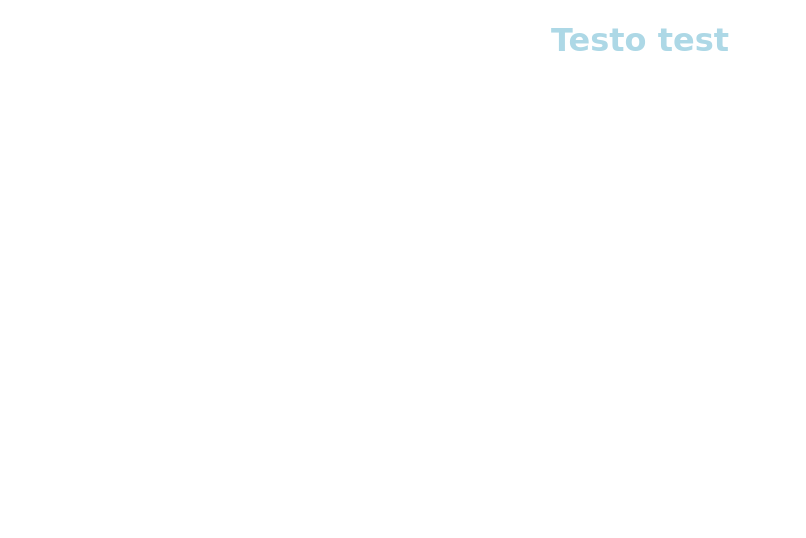
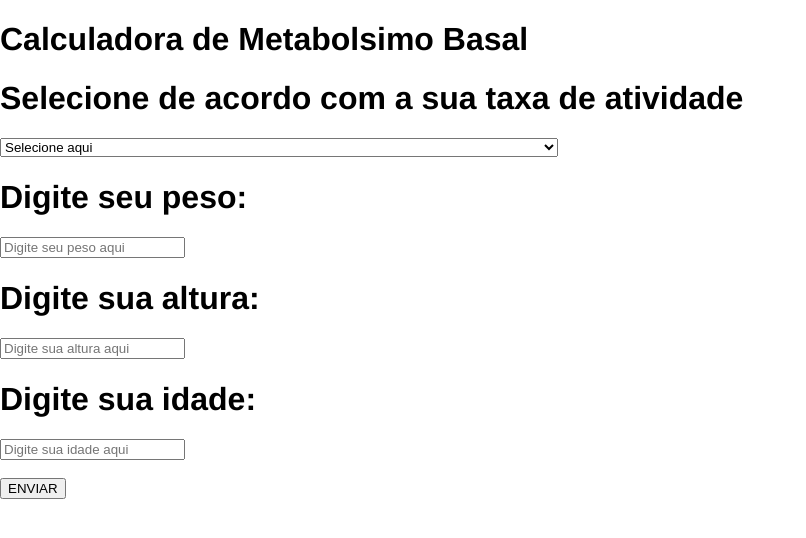
Before and after one commit to RichardKauan/ProjectDouble, a website: page www/index.html in a window 1280 px wide. Shown: the whole page, without its empty margins (0-806 px from the left). Drawn offline with Linux system fonts and the light colour scheme; files whose address does not match are found by name.

Commit message:
HTML quase pronto

```diff
--- a/www/css/style.css
+++ /dev/null
@@ -1,5 +0,0 @@
-h1{
-  text-align: center;
-  font-family: cursive;
-  color: lightblue;
-}
--- a/www/index.html
+++ b/www/index.html
@@ -12,6 +12,24 @@
 
 </head>
 <body>
-  <h1>Testo test</h1>
+  <form action="basal.php" method="POST">
+  <h1>Calculadora de Metabolsimo Basal</h1>
+  <div class="row">
+    <h1>Selecione de acordo com a sua taxa de atividade</h1>
+			<select  name="taxa_atividade"  class="form-control">
+				<option value="">Selecione aqui</option>
+				<option value="1">Sedentário(Faz poucos exercícios ou nenhum)</option>
+				<option value="2">Levemente ativo(Faz exercícios leves de 1 a 3 dias por semana)</option>
+				<option value="3">Moderadamente ativo(Faz exercícios moderados ou/e faz esportes 3 a 5 dias por semana)</option>
+				<option value="4">Altamente ativo(Faz exercícios pesados de 5 a 6 dias por semana)</option>
+				<option value="5">Extremamente ativo(Faz exercícios diaramente e até 2 vezes por dia)</option>
+			</select>
+      <h1>Digite seu peso:</h1> <input type="number" name="peso" class="form-control" placeholder="Digite seu peso aqui">
+      <h1>Digite sua altura:</h1> <input type="number" name="altura" class="form-control" placeholder="Digite sua altura aqui">
+      <h1>Digite sua idade:</h1> <input type="number" name="idade" class="form-control" placeholder="Digite sua idade aqui">
+      <br><br>
+      <input type="submit" value="ENVIAR" class="form-control" >
+		</div>
+  </form>
 </body>
 </html>
```
